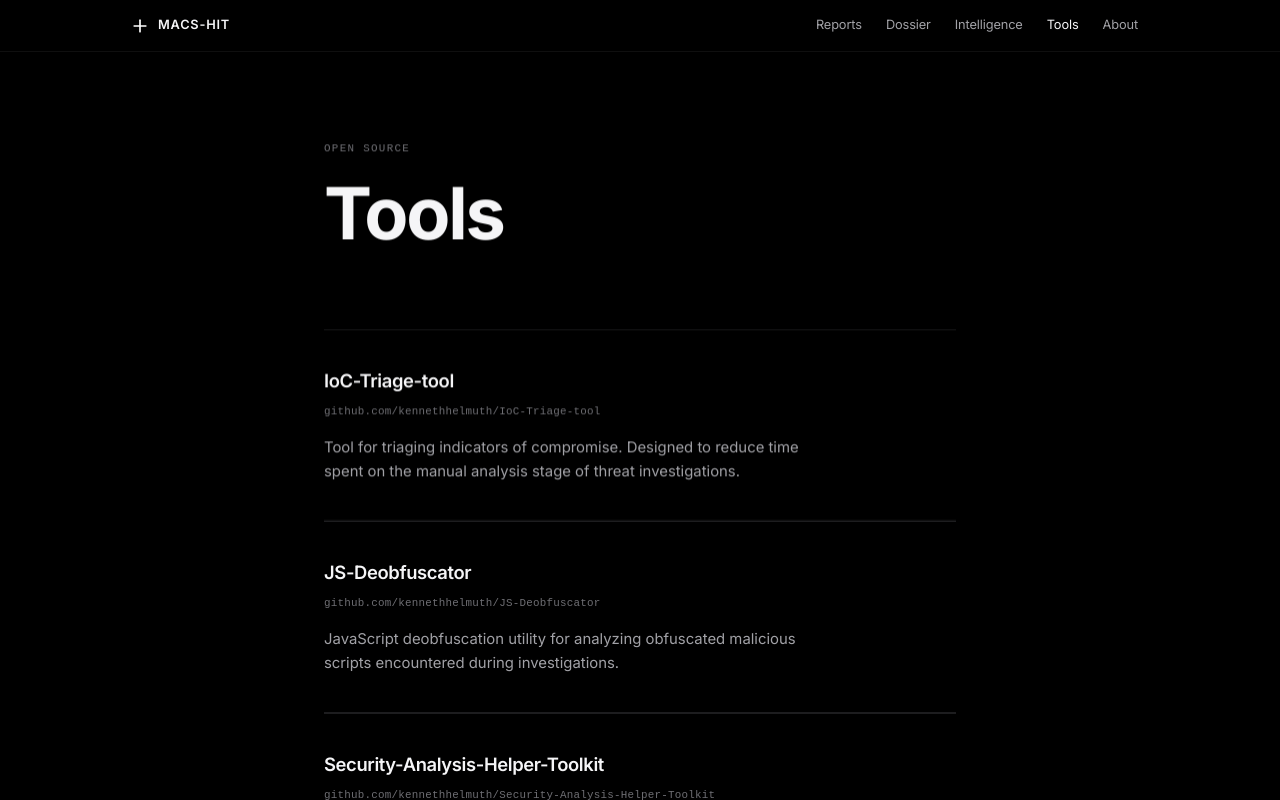
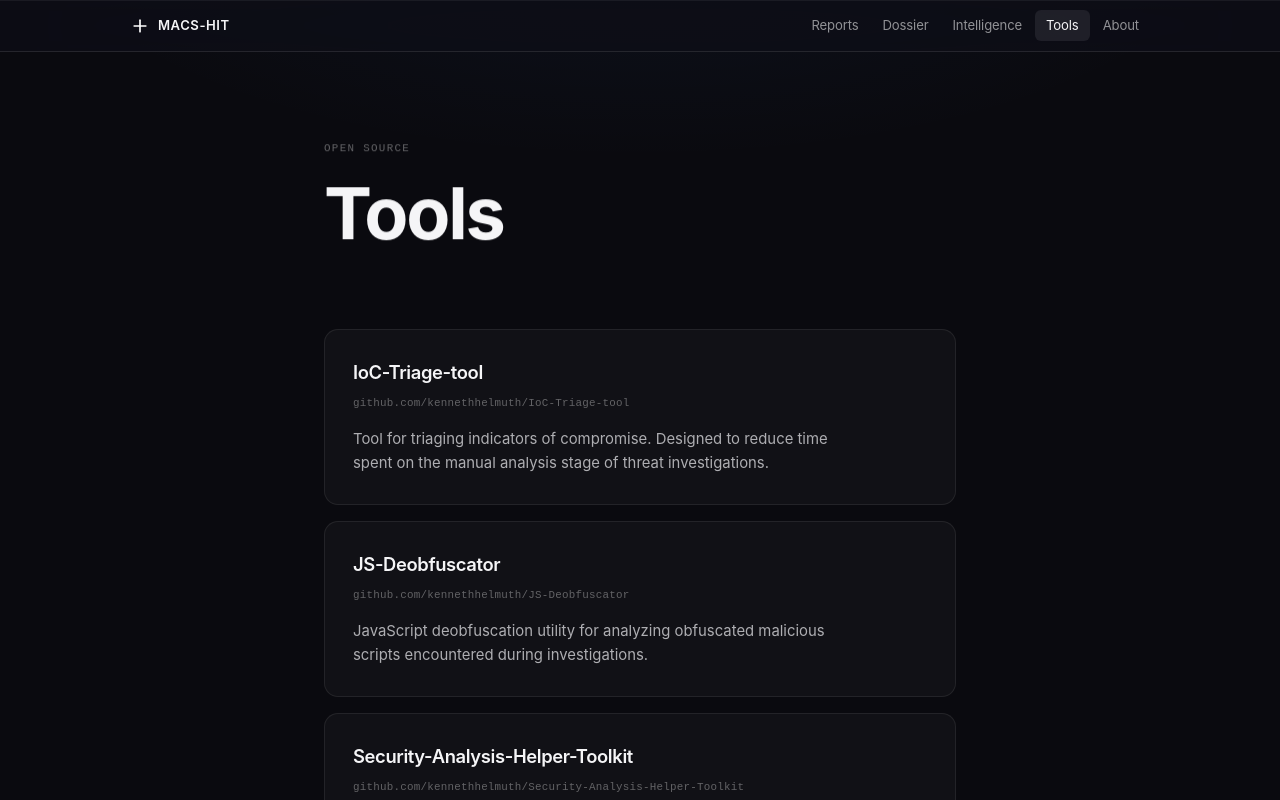
Before and after one commit to KennethHelmuth/macs-hit.github.io, a Next.js app: page /macs-hit.github.io/tools in a window 1280 px wide. Shown: the top 800 px of the page. Built offline with nearby package versions, Linux system fonts and the light colour scheme.

Commit message:
Redesigned:Used specific asthetics

```diff
--- a/app/globals.css
+++ b/app/globals.css
@@ -1,27 +1,33 @@
-@import url('https://fonts.googleapis.com/css2?family=Inter:ital,opsz,wght@0,14..32,300;0,14..32,400;0,14..32,500;0,14..32,600;0,14..32,700;1,14..32,400&display=swap');
 @import "tailwindcss";
 
 /* ─────────────────────────────────────────
-   Tokens
+   Tokens — macOS dark mode palette
 ───────────────────────────────────────── */
 :root {
-  --bg:          #000000;
-  --surface:     #0a0a0a;
-  --surface-2:   #111111;
-  --border:      #1d1d1f;
-  --border-mid:  #2d2d2f;
+  --bg:          #0a0a0f;
+  --surface:     rgba(255, 255, 255, 0.04);
+  --surface-2:   rgba(255, 255, 255, 0.07);
+  --border:      rgba(255, 255, 255, 0.08);
+  --border-mid:  rgba(255, 255, 255, 0.14);
 
   --text:        #f5f5f7;
-  --text-2:      #a1a1a6;
-  --text-3:      #6e6e73;
+  --text-2:      #aeaeb2;
+  --text-3:      #636366;
 
-  --accent:      #2997ff;
+  --accent:      #3a86ff;
 
-  --sans: 'Inter', -apple-system, BlinkMacSystemFont, 'Segoe UI', sans-serif;
-  --mono: 'JetBrains Mono', ui-monospace, 'Cascadia Code', monospace;
+  /* SF Pro Display — system font on Apple devices, Segoe UI on Windows */
+  --sans: -apple-system, BlinkMacSystemFont, 'SF Pro Display', 'SF Pro Text',
+          'Helvetica Neue', 'Segoe UI', Arial, sans-serif;
+  --mono: ui-monospace, 'SF Mono', 'Cascadia Code', 'JetBrains Mono', monospace;
 
   --ease-out: cubic-bezier(0.25, 0.46, 0.45, 0.94);
   --ease-spring: cubic-bezier(0.34, 1.56, 0.64, 1);
+
+  /* Glass material */
+  --glass-bg:     rgba(28, 28, 36, 0.72);
+  --glass-border: rgba(255, 255, 255, 0.08);
+  --glass-blur:   blur(40px) saturate(180%);
 }
 
 /* ─────────────────────────────────────────
@@ -47,6 +53,10 @@ body {
   font-size: 17px;
   line-height: 1.6;
   overflow-x: hidden;
+  /* Subtle noise texture like macOS vibrancy backgrounds */
+  background-image:
+    radial-gradient(ellipse 80% 50% at 50% -10%, rgba(58, 134, 255, 0.06) 0%, transparent 60%);
+  background-attachment: fixed;
 }
 
 a { color: inherit; text-decoration: none; }
@@ -131,6 +141,7 @@ img, svg { display: block; }
 /* ─────────────────────────────────────────
    Navigation
 ───────────────────────────────────────── */
+/* macOS menubar — always frosted glass */
 .nav {
   position: fixed;
   top: 0;
@@ -140,20 +151,18 @@ img, svg { display: block; }
   height: 52px;
   display: flex;
   align-items: center;
-  /* default: transparent */
-  background: transparent;
-  transition:
-    background 0.4s var(--ease-out),
-    backdrop-filter 0.4s var(--ease-out),
-    border-color 0.4s var(--ease-out);
-  border-bottom: 1px solid transparent;
+  background: var(--glass-bg);
+  backdrop-filter: var(--glass-blur);
+  -webkit-backdrop-filter: var(--glass-blur);
+  border-bottom: 1px solid var(--glass-border);
+  /* Top highlight — macOS vibrancy sheen */
+  box-shadow: inset 0 1px 0 rgba(255, 255, 255, 0.06);
 }
 
+/* Interior pages & scrolled — same, already always frosted */
 .nav.scrolled {
-  background: rgba(0, 0, 0, 0.72);
-  backdrop-filter: blur(20px) saturate(180%);
-  -webkit-backdrop-filter: blur(20px) saturate(180%);
-  border-bottom-color: rgba(255, 255, 255, 0.06);
+  background: rgba(14, 14, 22, 0.82);
+  border-bottom-color: rgba(255, 255, 255, 0.10);
 }
 
 .nav-inner {
@@ -164,34 +173,42 @@ img, svg { display: block; }
 }
 
 .nav-logo {
-  font-size: 0.8rem;
+  font-size: 0.82rem;
   font-weight: 600;
-  letter-spacing: 0.06em;
+  letter-spacing: 0.04em;
   text-transform: uppercase;
   color: var(--text);
   transition: opacity 0.2s;
+  display: flex;
+  align-items: center;
+  gap: 8px;
 }
-.nav-logo:hover { opacity: 0.6; }
+.nav-logo:hover { opacity: 0.65; }
 
 .nav-links {
   display: flex;
   align-items: center;
-  gap: 0;
+  gap: 2px;
 }
 
 .nav-link {
-  font-size: 0.8rem;
+  font-size: 0.82rem;
   font-weight: 400;
-  color: var(--text-2);
-  padding: 6px 12px;
+  color: rgba(255, 255, 255, 0.55);
+  padding: 5px 11px;
   border-radius: 6px;
-  transition: color 0.2s;
+  transition: color 0.18s, background 0.18s;
   letter-spacing: -0.01em;
 }
 
-.nav-link:hover,
+.nav-link:hover {
+  color: var(--text);
+  background: rgba(255, 255, 255, 0.06);
+}
+
 .nav-link.active {
   color: var(--text);
+  background: rgba(255, 255, 255, 0.08);
 }
 
 /* ─────────────────────────────────────────
@@ -264,30 +281,30 @@ img, svg { display: block; }
 }
 
 /* ─────────────────────────────────────────
-   Buttons — Apple pill style
+   Buttons — macOS pill style with sheen
    ───────────────────────────────────────── */
 .btn {
   display: inline-flex;
   align-items: center;
   justify-content: center;
-  padding: 12px 28px;
-  min-height: 48px;
+  padding: 11px 26px;
+  min-height: 44px;
   min-width: 130px;
   border-radius: 980px;
-  font-size: 0.93rem;
+  font-size: 0.9rem;
   font-weight: 500;
-  letter-spacing: 0.02em;
+  letter-spacing: 0.01em;
   text-transform: none;
   cursor: pointer;
   border: none;
   transition:
-    transform 0.3s ease,
-    background 0.3s ease,
-    color 0.3s ease,
-    border-color 0.3s ease,
-    opacity 0.3s ease;
+    transform 0.3s var(--ease-out),
+    background 0.25s ease,
+    color 0.2s ease,
+    box-shadow 0.3s ease;
   white-space: nowrap;
   text-decoration: none;
+  position: relative;
 }
 
 .btn:hover {
@@ -298,26 +315,35 @@ img, svg { display: block; }
   transform: scale(0.97);
 }
 
+/* Primary — solid white with inner top sheen (macOS button highlight) */
 .btn-primary {
-  background: #ffffff;
+  background: #f5f5f7;
   color: #000000;
-  border: none;
+  /* Top-edge inner highlight simulating macOS button sheen */
+  box-shadow:
+    inset 0 1px 0 rgba(255, 255, 255, 0.5),
+    inset 0 -1px 0 rgba(0, 0, 0, 0.08);
 }
 
 .btn-primary:hover {
-  background: #e8e8ed; /* slightly off-white */
-  color: #000000;
+  background: #ffffff;
+  box-shadow:
+    inset 0 1px 0 rgba(255, 255, 255, 0.7),
+    inset 0 -1px 0 rgba(0, 0, 0, 0.06);
 }
 
+/* Secondary — ghost pill with glass fill on hover */
 .btn-secondary {
-  background: transparent;
-  color: #ffffff;
-  border: 1px solid rgba(255, 255, 255, 0.28);
+  background: rgba(255, 255, 255, 0.05);
+  color: rgba(255, 255, 255, 0.88);
+  border: 1px solid rgba(255, 255, 255, 0.18);
+  box-shadow: inset 0 1px 0 rgba(255, 255, 255, 0.06);
 }
 
 .btn-secondary:hover {
-  background: rgba(255, 255, 255, 0.1); /* white/10 */
-  border-color: rgba(255, 255, 255, 0.28);
+  background: rgba(255, 255, 255, 0.10);
+  border-color: rgba(255, 255, 255, 0.26);
+  color: #ffffff;
 }
 
 /* ─────────────────────────────────────────
@@ -390,12 +416,30 @@ img, svg { display: block; }
    Tool list / item rows
 ───────────────────────────────────────── */
 .tool-item {
-  padding: 36px 0;
-  border-bottom: 1px solid var(--border);
+  padding: 28px;
+  border-radius: 14px;
+  margin-bottom: 16px;
+  background: rgba(255, 255, 255, 0.03);
+  border: 1px solid var(--glass-border);
+  backdrop-filter: blur(20px);
+  -webkit-backdrop-filter: blur(20px);
+  transition:
+    border-color 0.3s ease,
+    background 0.3s ease,
+    transform 0.3s var(--ease-out),
+    box-shadow 0.3s ease;
 }
 
+.tool-item:hover {
+  border-color: var(--border-mid);
+  background: rgba(255, 255, 255, 0.055);
+  transform: translateY(-2px);
+  box-shadow: 0 8px 24px rgba(0, 0, 0, 0.4);
+}
+
+/* Remove first-child / last-child borders since we now use card style */
 .tool-item:first-child {
-  border-top: 1px solid var(--border);
+  border-top: 1px solid var(--glass-border);
 }
 
 .tool-name {
@@ -493,20 +537,22 @@ img, svg { display: block; }
   display: grid;
   grid-template-columns: repeat(3, 1fr);
   gap: 1px;
-  background: var(--border);
-  border: 1px solid var(--border);
-  border-radius: 16px;
+  background: var(--glass-border);
+  border: 1px solid var(--glass-border);
+  border-radius: 18px;
   overflow: hidden;
 }
 
 .feature-cell {
-  background: var(--bg);
+  background: rgba(255, 255, 255, 0.03);
+  backdrop-filter: blur(20px);
+  -webkit-backdrop-filter: blur(20px);
   padding: 40px 32px;
-  transition: background 0.25s;
+  transition: background 0.3s ease;
 }
 
 .feature-cell:hover {
-  background: var(--surface);
+  background: rgba(255, 255, 255, 0.06);
 }
 
 .feature-label {
@@ -563,32 +609,38 @@ img, svg { display: block; }
 .report-card {
   display: flex;
   flex-direction: column;
-  background: var(--surface);
-  border: 1px solid var(--border);
+  background: rgba(255, 255, 255, 0.04);
+  backdrop-filter: blur(20px) saturate(180%);
+  -webkit-backdrop-filter: blur(20px) saturate(180%);
+  border: 1px solid var(--glass-border);
   border-radius: 18px;
   overflow: hidden;
   text-decoration: none;
   transition:
     transform 0.4s var(--ease-out),
-    border-color 0.4s var(--ease-out),
+    border-color 0.35s ease,
     box-shadow 0.4s var(--ease-out);
   cursor: pointer;
   position: relative;
+  /* Inner top highlight — macOS window sheen */
+  box-shadow: inset 0 1px 0 rgba(255, 255, 255, 0.06);
 }
 
 .report-card:hover {
   transform: translateY(-4px);
   border-color: var(--border-mid);
-  box-shadow: 0 12px 30px rgba(0, 0, 0, 0.5);
+  box-shadow:
+    inset 0 1px 0 rgba(255, 255, 255, 0.08),
+    0 16px 40px rgba(0, 0, 0, 0.55);
 }
 
 .report-img-wrapper {
   position: relative;
   width: 100%;
   aspect-ratio: 16 / 9;
-  background: #0d0d0d;
+  background: rgba(10, 10, 18, 0.8);
   overflow: hidden;
-  border-bottom: 1px solid var(--border);
+  border-bottom: 1px solid var(--glass-border);
 }
 
 .report-img {
@@ -685,19 +737,28 @@ img, svg { display: block; }
 .intel-card {
   display: flex;
   flex-direction: column;
-  background: var(--surface);
-  border: 1px solid var(--border);
-  border-radius: 14px;
+  background: rgba(255, 255, 255, 0.04);
+  backdrop-filter: blur(20px) saturate(160%);
+  -webkit-backdrop-filter: blur(20px) saturate(160%);
+  border: 1px solid var(--glass-border);
+  border-radius: 16px;
   padding: 28px;
   text-decoration: none;
   transition:
     border-color 0.3s ease,
-    transform 0.3s ease;
+    background 0.3s ease,
+    transform 0.3s var(--ease-out),
+    box-shadow 0.3s ease;
+  box-shadow: inset 0 1px 0 rgba(255, 255, 255, 0.05);
 }
 
 .intel-card:hover {
   border-color: var(--border-mid);
+  background: rgba(255, 255, 255, 0.065);
   transform: translateY(-2px);
+  box-shadow:
+    inset 0 1px 0 rgba(255, 255, 255, 0.08),
+    0 8px 24px rgba(0, 0, 0, 0.45);
 }
 
 .intel-card-title {
@@ -734,3 +795,59 @@ img, svg { display: block; }
 .intel-card:hover .intel-card-link span {
   transform: translateX(4px);
 }
+
+/* ─────────────────────────────────────────
+   Spotlight Search — macOS-inspired
+   ───────────────────────────────────────── */
+.spotlight-wrapper {
+  display: flex;
+  justify-content: center;
+  margin: 0 0 48px;
+}
+
+.spotlight-bar {
+  display: flex;
+  align-items: center;
+  gap: 10px;
+  width: 100%;
+  max-width: 520px;
+  padding: 12px 20px;
+  border-radius: 14px;
+  background: rgba(255, 255, 255, 0.05);
+  backdrop-filter: blur(40px) saturate(180%);
+  -webkit-backdrop-filter: blur(40px) saturate(180%);
+  border: 1px solid rgba(255, 255, 255, 0.10);
+  box-shadow:
+    inset 0 1px 0 rgba(255, 255, 255, 0.07),
+    0 4px 24px rgba(0, 0, 0, 0.4);
+  transition: border-color 0.25s ease, box-shadow 0.25s ease;
+}
+
+.spotlight-bar:focus-within {
+  border-color: rgba(58, 134, 255, 0.4);
+  box-shadow:
+    inset 0 1px 0 rgba(255, 255, 255, 0.08),
+    0 0 0 3px rgba(58, 134, 255, 0.12),
+    0 4px 24px rgba(0, 0, 0, 0.4);
+}
+
+.spotlight-icon {
+  color: rgba(255, 255, 255, 0.3);
+  flex-shrink: 0;
+}
+
+.spotlight-input {
+  flex: 1;
+  background: transparent;
+  border: none;
+  outline: none;
+  font-family: var(--sans);
+  font-size: 1rem;
+  font-weight: 400;
+  color: var(--text);
+  letter-spacing: -0.01em;
+}
+
+.spotlight-input::placeholder {
+  color: rgba(255, 255, 255, 0.3);
+}
```
Also changed, not shown: app/reports/page.tsx (+28 -0 lines).
